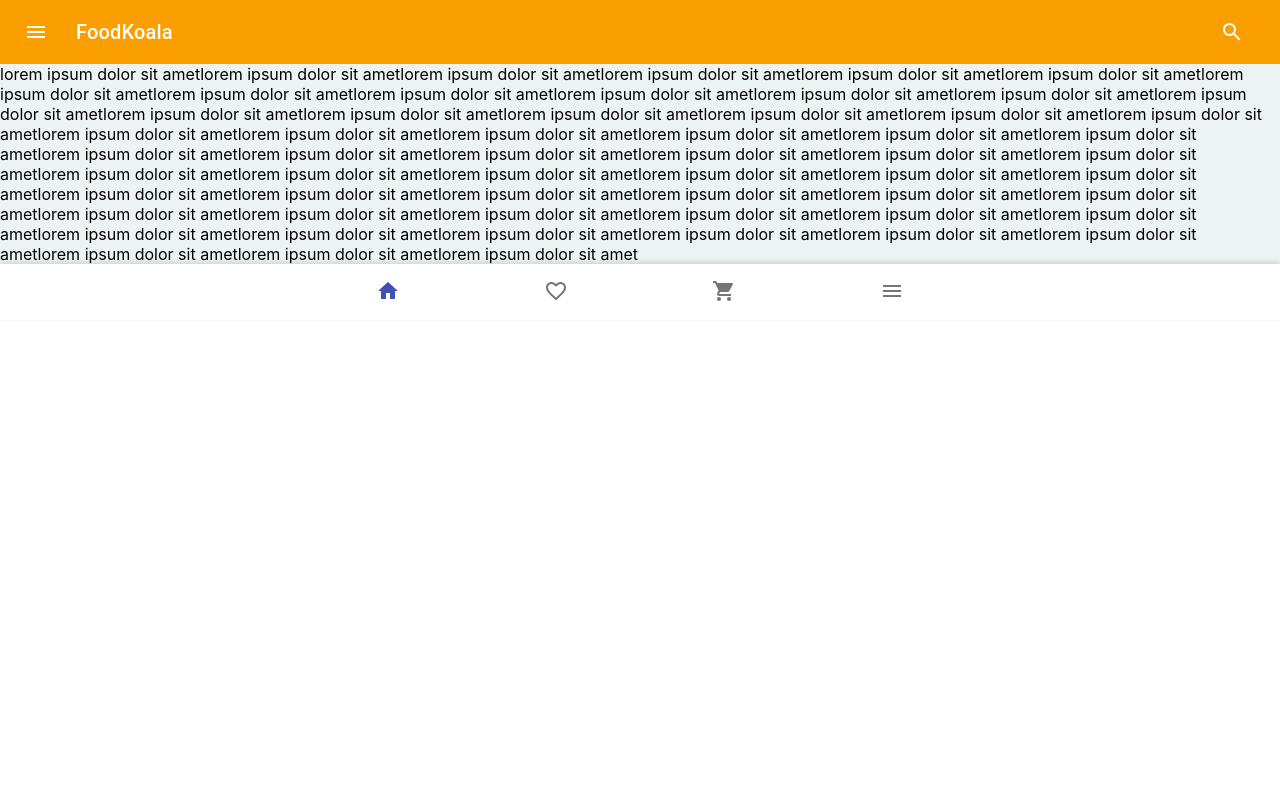
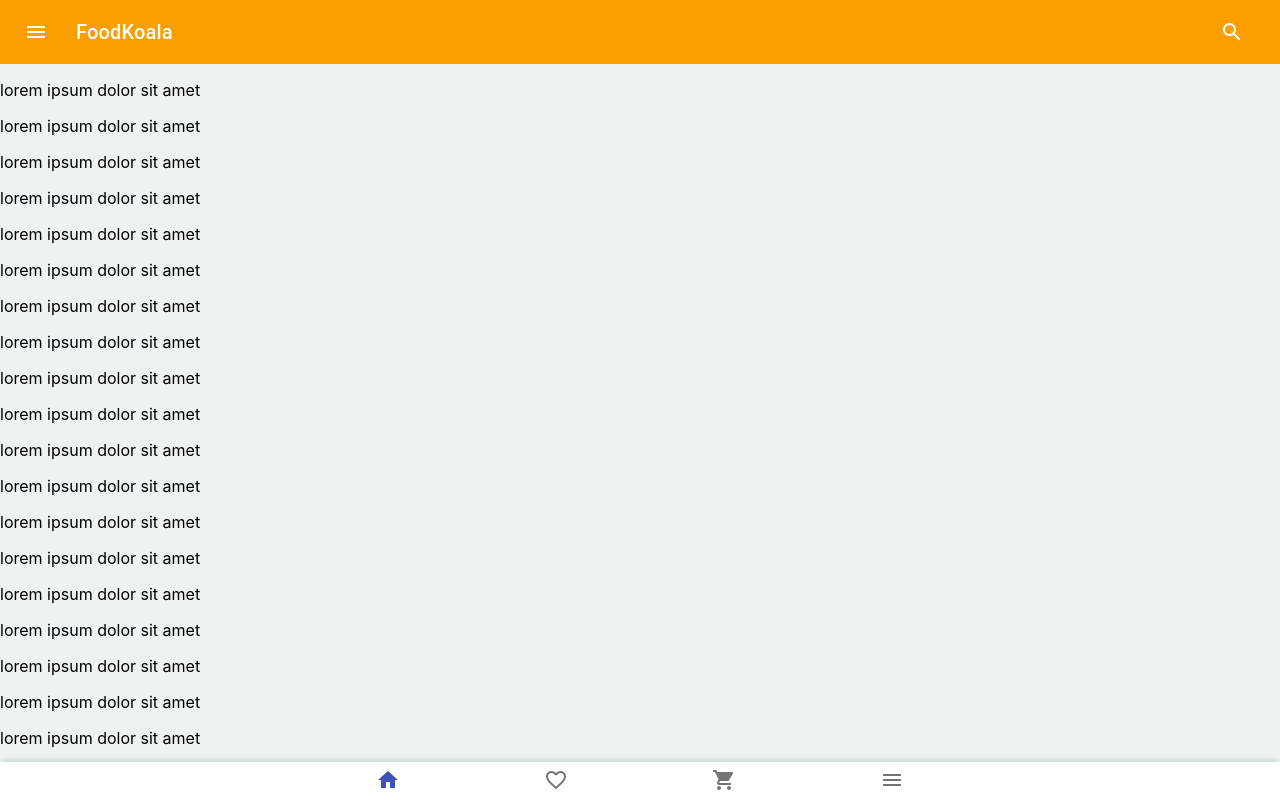
Before and after one commit to hermilanastacio/food-koala, a React (Create React App) app: page / in a window 1280 px wide. Built offline with nearby package versions, Linux system fonts and the light colour scheme.

Commit message:
- Fixed styling

```diff
--- a/src/App.css
+++ b/src/App.css
@@ -1,7 +1,9 @@
-/* .App {
-  text-align: center;
+.App {
+  display: flex;
+  flex-direction: column;
 }
 
+/*
 .App-logo {
   height: 40vmin;
   pointer-events: none;
--- a/src/components/Content.js
+++ b/src/components/Content.js
@@ -1,64 +1,47 @@
 const Content = () => {
   return (
-    <div style={{backgroundColor:"#EDF2F3"}}>
-      <span>lorem ipsum dolor sit amet</span>
-      <span>lorem ipsum dolor sit amet</span>
-      <span>lorem ipsum dolor sit amet</span>
-      <span>lorem ipsum dolor sit amet</span>
-      <span>lorem ipsum dolor sit amet</span>
-      <span>lorem ipsum dolor sit amet</span>
-      <span>lorem ipsum dolor sit amet</span>
-      <span>lorem ipsum dolor sit amet</span>
-      <span>lorem ipsum dolor sit amet</span>
-      <span>lorem ipsum dolor sit amet</span>
-      <span>lorem ipsum dolor sit amet</span>
-      <span>lorem ipsum dolor sit amet</span>
-      <span>lorem ipsum dolor sit amet</span>
-      <span>lorem ipsum dolor sit amet</span>
-      <span>lorem ipsum dolor sit amet</span>
-      <span>lorem ipsum dolor sit amet</span>
-      <span>lorem ipsum dolor sit amet</span>
-      <span>lorem ipsum dolor sit amet</span>
-      <span>lorem ipsum dolor sit amet</span>
-      <span>lorem ipsum dolor sit amet</span>
-      <span>lorem ipsum dolor sit amet</span>
-      <span>lorem ipsum dolor sit amet</span>
-      <span>lorem ipsum dolor sit amet</span>
-      <span>lorem ipsum dolor sit amet</span>
-      <span>lorem ipsum dolor sit amet</span>
-      <span>lorem ipsum dolor sit amet</span>
-      <span>lorem ipsum dolor sit amet</span>
-      <span>lorem ipsum dolor sit amet</span>
-      <span>lorem ipsum dolor sit amet</span>
-      <span>lorem ipsum dolor sit amet</span>
-      <span>lorem ipsum dolor sit amet</span>
-      <span>lorem ipsum dolor sit amet</span>
-      <span>lorem ipsum dolor sit amet</span>
-      <span>lorem ipsum dolor sit amet</span>
-      <span>lorem ipsum dolor sit amet</span>
-      <span>lorem ipsum dolor sit amet</span>
-      <span>lorem ipsum dolor sit amet</span>
-      <span>lorem ipsum dolor sit amet</span>
-      <span>lorem ipsum dolor sit amet</span>
-      <span>lorem ipsum dolor sit amet</span>
-      <span>lorem ipsum dolor sit amet</span>
-      <span>lorem ipsum dolor sit amet</span>
-      <span>lorem ipsum dolor sit amet</span>
-      <span>lorem ipsum dolor sit amet</span>
-      <span>lorem ipsum dolor sit amet</span>
-      <span>lorem ipsum dolor sit amet</span>
-      <span>lorem ipsum dolor sit amet</span>
-      <span>lorem ipsum dolor sit amet</span>
-      <span>lorem ipsum dolor sit amet</span>
-      <span>lorem ipsum dolor sit amet</span>
-      <span>lorem ipsum dolor sit amet</span>
-      <span>lorem ipsum dolor sit amet</span>
-      <span>lorem ipsum dolor sit amet</span>
-      <span>lorem ipsum dolor sit amet</span>
-      <span>lorem ipsum dolor sit amet</span>
-      <span>lorem ipsum dolor sit amet</span>
-      <span>lorem ipsum dolor sit amet</span>
-      <span>lorem ipsum dolor sit amet</span>
+    <div style={{backgroundColor:"#EDF2F3", flexGrow: 1, overflowY:"scroll"}}>
+      <p>lorem ipsum dolor sit amet</p>
+      <p>lorem ipsum dolor sit amet</p>
+      <p>lorem ipsum dolor sit amet</p>
+      <p>lorem ipsum dolor sit amet</p>
+      <p>lorem ipsum dolor sit amet</p>
+      <p>lorem ipsum dolor sit amet</p>
+      <p>lorem ipsum dolor sit amet</p>
+      <p>lorem ipsum dolor sit amet</p>
+      <p>lorem ipsum dolor sit amet</p>
+      <p>lorem ipsum dolor sit amet</p>
+      <p>lorem ipsum dolor sit amet</p>
+      <p>lorem ipsum dolor sit amet</p>
+      <p>lorem ipsum dolor sit amet</p>
+      <p>lorem ipsum dolor sit amet</p>
+      <p>lorem ipsum dolor sit amet</p>
+      <p>lorem ipsum dolor sit amet</p>
+      <p>lorem ipsum dolor sit amet</p>
+      <p>lorem ipsum dolor sit amet</p>
+      <p>lorem ipsum dolor sit amet</p>
+      <p>lorem ipsum dolor sit amet</p>
+      <p>lorem ipsum dolor sit amet</p>
+      <p>lorem ipsum dolor sit amet</p>
+      <p>lorem ipsum dolor sit amet</p>
+      <p>lorem ipsum dolor sit amet</p>
+      <p>lorem ipsum dolor sit amet</p>
+      <p>lorem ipsum dolor sit amet</p>
+      <p>lorem ipsum dolor sit amet</p>
+      <p>lorem ipsum dolor sit amet</p>
+      <p>lorem ipsum dolor sit amet</p>
+      <p>lorem ipsum dolor sit amet</p>
+      <p>lorem ipsum dolor sit amet</p>
+      <p>lorem ipsum dolor sit amet</p>
+      <p>lorem ipsum dolor sit amet</p>
+      <p>lorem ipsum dolor sit amet</p>
+      <p>lorem ipsum dolor sit amet</p>
+      <p>lorem ipsum dolor sit amet</p>
+      <p>lorem ipsum dolor sit amet</p>
+      <p>lorem ipsum dolor sit amet</p>
+      <p>lorem ipsum dolor sit amet</p>
+      <p>lorem ipsum dolor sit amet</p>
+      <p>lorem ipsum dolor sit amet</p>
     </div>
   );
 }
--- a/src/components/TopNav.js
+++ b/src/components/TopNav.js
@@ -1,11 +1,8 @@
 import { makeStyles } from '@material-ui/core/styles';
-import { AppBar, Toolbar, Typography, Button, IconButton,  } from '@material-ui/core';
+import { AppBar, Toolbar, Typography, IconButton } from '@material-ui/core';
 import { Menu as MenuIcon, Search as SearchIcon } from '@material-ui/icons';
 
 const useStyles = makeStyles((theme) => ({
-  root: {
-    flexGrow: 1,
-  },
   menuButton: {
     marginRight: theme.spacing(2),
   },
@@ -18,7 +15,7 @@ const TopNav = () => {
     const classes = useStyles();
 
     return (
-      <div className={classes.root}>
+      <div>
         <AppBar position="static" style={{backgroundColor:"#FB9F00"}}>
           <Toolbar>
             <IconButton edge="start" className={classes.menuButton} color="inherit" aria-label="menu">
--- a/src/index.css
+++ b/src/index.css
@@ -1,3 +1,7 @@
+html {
+  height: 100%;
+}
+
 body {
   margin: 0;
   font-family: -apple-system, BlinkMacSystemFont, 'Segoe UI', 'Roboto', 'Oxygen',
@@ -11,3 +15,7 @@ code {
   font-family: source-code-pro, Menlo, Monaco, Consolas, 'Courier New',
     monospace;
 }
+
+body, #root, .App {
+  height: inherit;
+}
```
Also changed, not shown: 1 other file (tests, documents, lock files or other folders).
